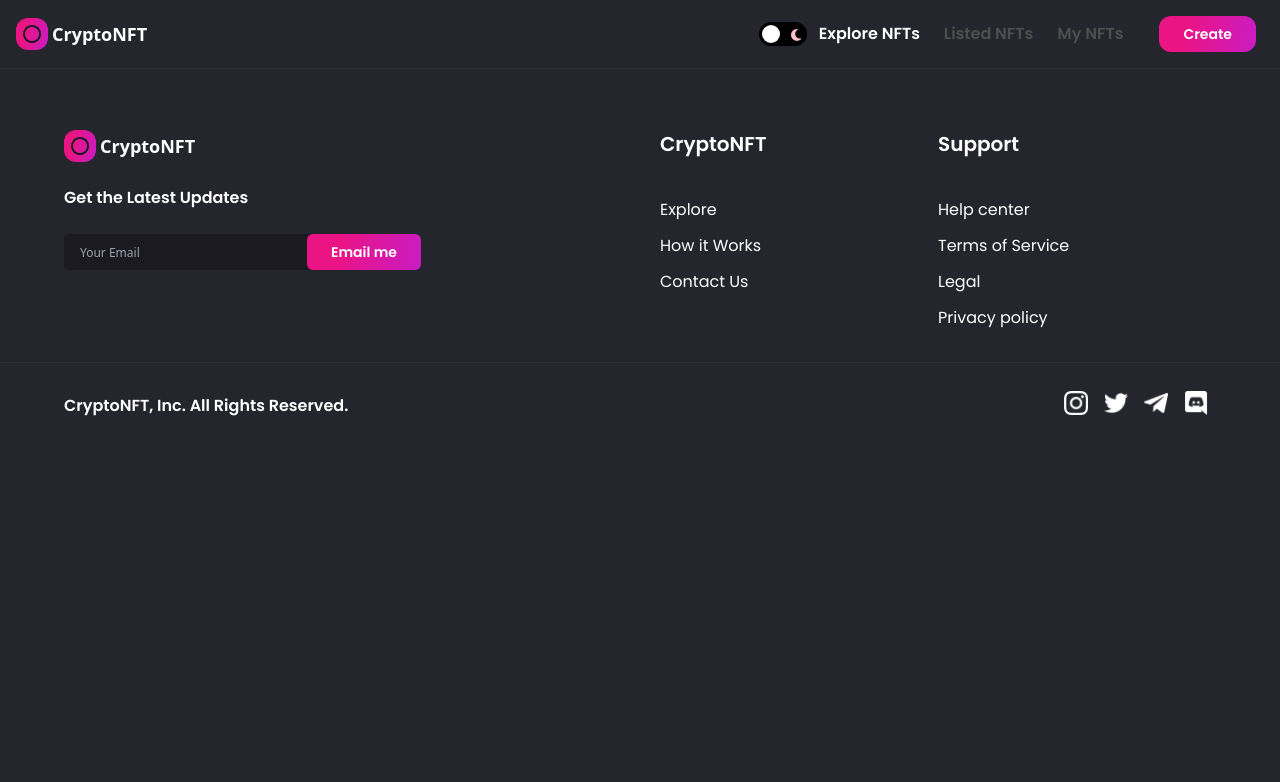
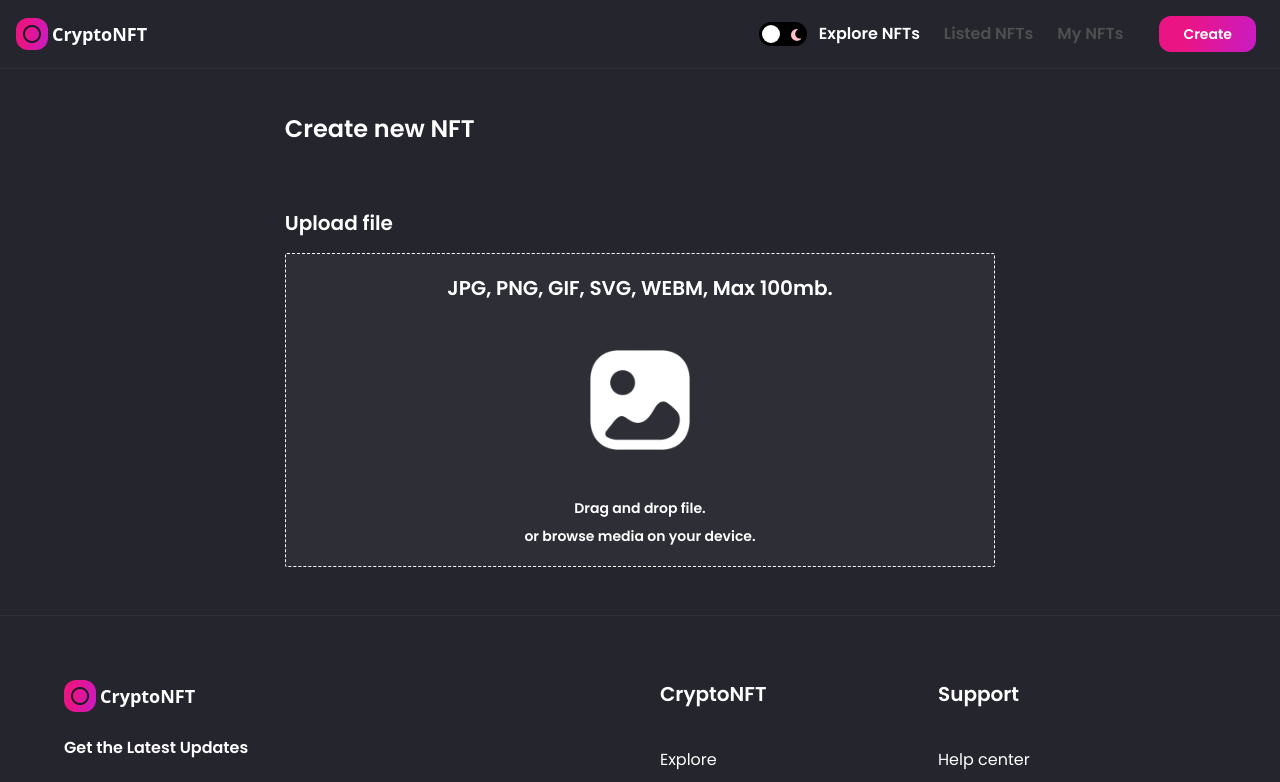
Before and after one commit to IngaVirza/nft_react, a Next.js app: page /create-nft in a window 1280 px wide. Shown: the top 782 px of the page. Built offline with nearby package versions, Linux system fonts and the light colour scheme.

Commit message:
Added uploud field through react-drapzone to the createNFT page

```diff
--- a/components/NFTCard.jsx
+++ b/components/NFTCard.jsx
@@ -5,7 +5,7 @@
 import images from '../assets';
 
 const NFTCard = ({ nft }) => (
-  <Link href={{ pathname: '/nft-details', query: { ...nft } }}>
+  <Link href={{ pathname: '/nft-details', query: nft }}>
     <div className="flex-1 min-w-215 max-w-max xs:max-w-none sm:w-full sm:min-w-155 minmd:min-w-256 minlg:min-w-327 dark:bg-nft-black-3 bg-white rounded-2xl p-4 m-4 minlg:m-8 sm:my-2 sm:mx-2 cursor-pointer shadow-md">
       <div className="relative w-full h-52 sm:h-36 minmd:h-60 minlg:h-300 rounded-2xl overflow-hidden">
         <Image
--- a/pages/create-nft.js
+++ b/pages/create-nft.js
@@ -1,7 +1,79 @@
-import React from 'react';
+import React, { useState, useMemo, useCallback } from 'react';
+import { useDropzone } from 'react-dropzone';
+import Image from 'next/image';
+import { useTheme } from 'next-themes';
+import images from '../assets';
 
 const CreateNFT = () => {
-  <div>create-nft</div>;
+  const { theme } = useTheme();
+  const [fileUrl, setFileUrl] = useState('');
+
+  const onDrop = useCallback(() => {
+    // upload image
+  }, []);
+
+  const { getRootProps, getInputProps, isDragActive, isDragAccept, isDragReject } = useDropzone({
+    onDrop,
+    accept: 'image/*',
+    maxSize: 5000000,
+  });
+
+  const fileStyle = useMemo(() => (
+    `dark:bg-nft-black-1 bg-white border dark:border-white border-nft-gray-2 flex flex-col items-center p-5 rounded-sm border-dashed
+    ${isDragActive && 'border-file-active'}
+    ${isDragAccept && 'border-file-accept'}
+    ${isDragReject && 'border-file-reject'}
+    `
+  ), [isDragActive, isDragAccept, isDragReject]);
+
+  return (
+    <div className="flex justify-center sm:px-4 p-12">
+      <div className="w-3/5 md:w-full">
+        <h1 className="flex-1 font-poppins dark:text-white text-nft-black-1 text-2xl minlg:text-4xl font-semibold sm:mb-4">
+          Create new NFT
+        </h1>
+        <div className="mt-16">
+          <p className="flex-1 font-poppins dark:text-white text-nft-black-1 font-semibold text-xl">
+            Upload file
+          </p>
+          <div className="mt-4">
+            <div {...getRootProps()} className={fileStyle}>
+              <input {...getInputProps()} />
+              <div className="flexCenter flex-col text-center">
+                <p className="flex-1 font-poppins dark:text-white text-nft-black-1 font-semibold text-xl">
+                  JPG, PNG, GIF, SVG, WEBM, Max 100mb.
+                </p>
+                <div className="my-12 w-full flex justify-center">
+                  <Image
+                    src={images.upload}
+                    width={100}
+                    height={100}
+                    objectFit="contain"
+                    alt="file upload"
+                    className={theme === 'light' ? 'filter invert' : ''}
+                  />
+                </div>
+
+                <p className="flex-1 font-poppins dark:text-white text-nft-black-1 font-semibold text-sm">
+                  Drag and drop file.
+                </p>
+                <p className="flex-1 font-poppins dark:text-white text-nft-black-1 font-semibold text-sm mt-2">
+                  or browse media on your device.
+                </p>
+              </div>
+            </div>
+            {fileUrl && (
+              <aside className="">
+                <div className="">
+                  <img src={fileUrl} alt="asset_file" className="" />
+                </div>
+              </aside>
+            )}
+          </div>
+        </div>
+      </div>
+    </div>
+  );
 };
 
 export default CreateNFT;
--- a/pages/index.js
+++ b/pages/index.js
@@ -1,4 +1,4 @@
-import { useRef, useEffect, useState, SearchBar } from 'react';
+import { useRef, useEffect, useState } from 'react';
 import Image from 'next/image';
 import { useTheme } from 'next-themes';
 import { Banner, CreatorCard } from '../components';
--- a/pages/my-nfts.js
+++ b/pages/my-nfts.js
@@ -0,0 +1,6 @@
+
+const NFTDetails = () => {
+
+};
+
+export default NFTDetails;
--- a/pages/nft-details.js
+++ b/pages/nft-details.js
@@ -0,0 +1,5 @@
+const MyNFTs = () => {
+
+};
+
+export default MyNFTs;
--- a/pages/resell-nft.js
+++ b/pages/resell-nft.js
@@ -0,0 +1,5 @@
+const ResellNFT = () => {
+
+};
+
+export default ResellNFT;
```
Also changed, not shown: pages/created-nft.js (deleted).
